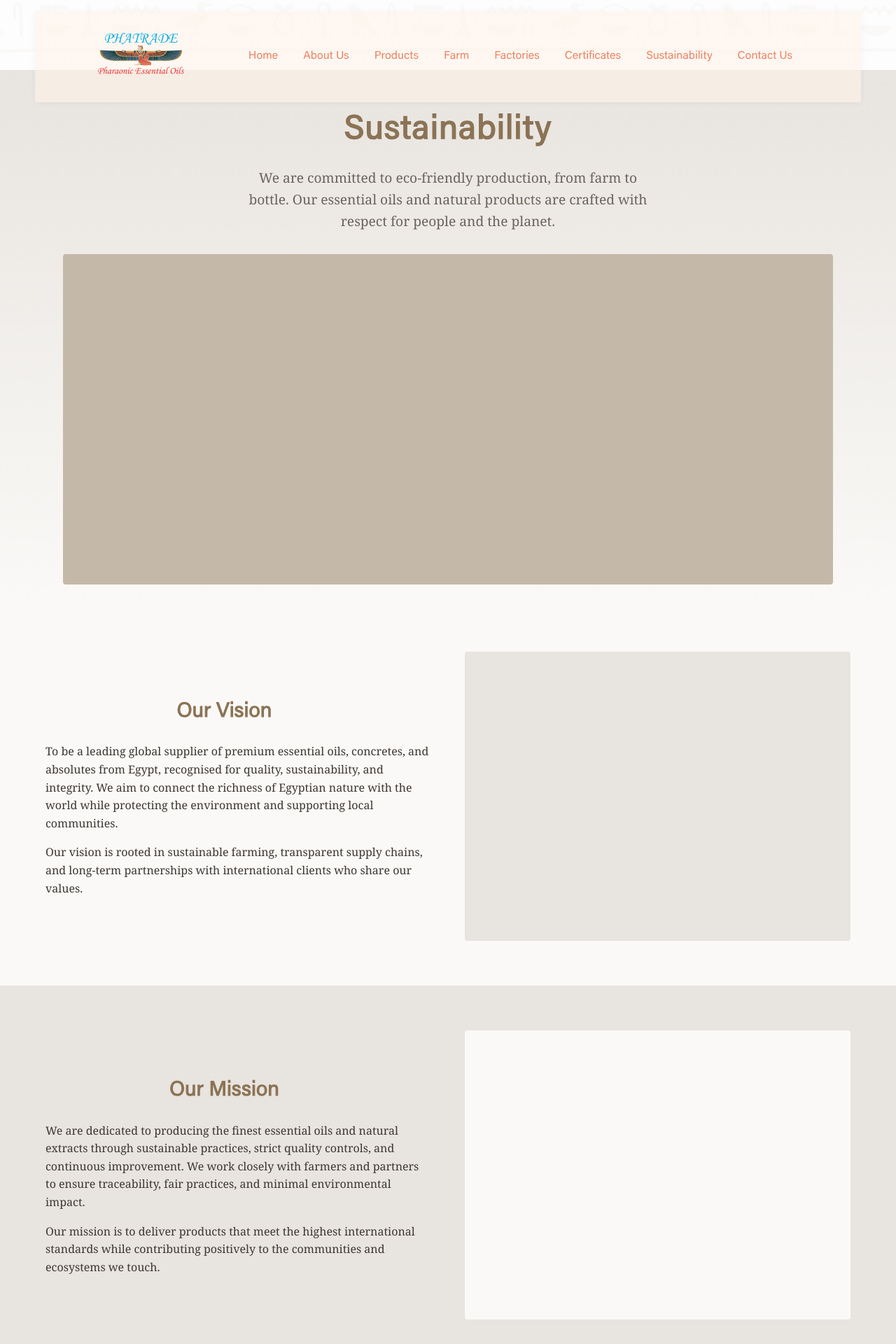
After one commit to Moamen236/phatrade, a Laravel app: page /sustainability in a window 1280 px wide. The commit adds this page. Shown: the top 1920 px of the page at 70% size. Run offline with Laravel 9, Linux system fonts and the light colour scheme; some libraries are stand-ins or nearby versions.

Commit message:
Add sustainability page and controller
- Created SustainabilityController to handle the sustainability page.
- Added sustainability view with structured sections for vision, mission, quality compliance, and sustainability commitment.
- Introduced sustainability CSS for styling the new page.
- Updated navigation to include a link to the sustainability page.
- Registered the sustainability route in web.php.

```diff
--- /dev/null
+++ b/app/Http/Controllers/SustainabilityController.php
@@ -0,0 +1,13 @@
+<?php
+
+namespace App\Http\Controllers;
+
+use App\Http\Controllers\Controller;
+
+class SustainabilityController extends Controller
+{
+    public function index()
+    {
+        return view('sustainability');
+    }
+}
--- /dev/null
+++ b/public/css/sustainability.css
@@ -0,0 +1,310 @@
+/*
+ * Sustainability Page – Pure CSS
+ * Egyptian essential oils & natural products – neutral, professional, responsive
+ */
+
+/* ========== Variables ========== */
+:root {
+    --color-beige: #e8e4df;
+    --color-off-white: #faf9f7;
+    --color-light-brown: #c4b8a8;
+    --color-brown: #8b7355;
+    --color-green: #5a7d5a;
+    --color-green-accent: #6b8f71;
+    --color-text: #3d3632;
+    --color-text-muted: #6b635b;
+    --color-border: #ddd8d2;
+    --container-max: 1150px;
+    --section-padding: 4rem 0;
+    --transition: 0.3s ease;
+}
+
+/* ========== Base & Container ========== */
+.sustainability-page {
+    font-family: Georgia, "Times New Roman", serif;
+    color: var(--color-text);
+    line-height: 1.65;
+    background-color: var(--color-off-white);
+}
+
+.sustainability-page .container {
+    max-width: var(--container-max);
+    margin: 0 auto;
+    padding: 0 1.5rem;
+}
+
+/* ========== 1. Hero Section ========== */
+.sustainability-hero {
+    text-align: center;
+    padding: 3rem 0 2rem;
+    background: linear-gradient(180deg, var(--color-beige) 0%, var(--color-off-white) 100%);
+}
+
+.sustainability-hero .hero-title {
+    font-size: clamp(2rem, 5vw, 3rem);
+    font-weight: 600;
+    color: var(--color-brown);
+    margin: 0 0 0.75rem;
+    letter-spacing: 0.02em;
+}
+
+.sustainability-hero .hero-subtitle {
+    font-size: clamp(1rem, 2.2vw, 1.2rem);
+    color: var(--color-text-muted);
+    max-width: 580px;
+    margin: 0 auto 2rem;
+}
+
+/* Replace with real banner image: background-image or <img> inside */
+.sustainability-hero .hero-image {
+    width: 100%;
+    max-width: 1100px;
+    margin: 0 auto;
+    aspect-ratio: 21 / 9;
+    background: var(--color-light-brown);
+    border-radius: 4px;
+}
+
+/* ========== 2. Vision Section ========== */
+.sustainability-vision {
+    padding: var(--section-padding);
+    background: var(--color-off-white);
+}
+
+.sustainability-vision .section-inner {
+    display: grid;
+    grid-template-columns: 1fr 1fr;
+    gap: 3rem;
+    align-items: center;
+}
+
+.sustainability-vision .section-title {
+    font-size: clamp(1.5rem, 3vw, 1.85rem);
+    color: var(--color-brown);
+    margin: 0 0 1.25rem;
+    font-weight: 600;
+}
+
+.sustainability-vision .section-text {
+    color: var(--color-text);
+    margin: 0 0 1rem;
+}
+
+.sustainability-vision .image-placeholder {
+    aspect-ratio: 4 / 3;
+    background: var(--color-beige);
+    border-radius: 4px;
+}
+
+@media (max-width: 768px) {
+    .sustainability-vision .section-inner {
+        grid-template-columns: 1fr;
+    }
+    .sustainability-vision .image-placeholder {
+        order: -1;
+    }
+}
+
+/* ========== 3. Mission Section ========== */
+.sustainability-mission {
+    padding: var(--section-padding);
+    background: var(--color-beige);
+}
+
+.sustainability-mission .section-inner {
+    display: grid;
+    grid-template-columns: 1fr 1fr;
+    gap: 3rem;
+    align-items: center;
+}
+
+.sustainability-mission .section-title {
+    font-size: clamp(1.5rem, 3vw, 1.85rem);
+    color: var(--color-brown);
+    margin: 0 0 1.25rem;
+    font-weight: 600;
+}
+
+.sustainability-mission .section-text {
+    color: var(--color-text);
+    margin: 0 0 1rem;
+}
+
+.sustainability-mission .image-placeholder {
+    aspect-ratio: 4 / 3;
+    background: var(--color-off-white);
+    border-radius: 4px;
+}
+
+@media (max-width: 768px) {
+    .sustainability-mission .section-inner {
+        grid-template-columns: 1fr;
+    }
+    .sustainability-mission .image-placeholder {
+        order: -1;
+    }
+}
+
+/* ========== 4. Quality & Compliance Section ========== */
+.sustainability-quality {
+    padding: var(--section-padding);
+    background: var(--color-off-white);
+}
+
+.sustainability-quality .section-title {
+    font-size: clamp(1.5rem, 3vw, 1.85rem);
+    color: var(--color-brown);
+    margin: 0 0 1.5rem;
+    font-weight: 600;
+    text-align: center;
+}
+
+.sustainability-quality .section-text {
+    color: var(--color-text);
+    margin: 0 auto 2.5rem;
+    max-width: 720px;
+    text-align: center;
+}
+
+.sustainability-quality .gallery {
+    display: grid;
+    grid-template-columns: repeat(3, 1fr);
+    gap: 1.25rem;
+}
+
+.sustainability-quality .image-placeholder {
+    aspect-ratio: 16 / 10;
+    background: var(--color-beige);
+    border-radius: 4px;
+}
+
+@media (max-width: 768px) {
+    .sustainability-quality .gallery {
+        grid-template-columns: 1fr;
+    }
+}
+
+/* ========== 5. Sustainability Commitment Section ========== */
+.sustainability-commitment {
+    padding: var(--section-padding);
+    background: var(--color-beige);
+}
+
+.sustainability-commitment .section-inner {
+    display: grid;
+    grid-template-columns: 1fr 1fr;
+    gap: 3rem;
+    align-items: start;
+}
+
+.sustainability-commitment .section-title {
+    font-size: clamp(1.5rem, 3vw, 1.85rem);
+    color: var(--color-brown);
+    margin: 0 0 1.5rem;
+    font-weight: 600;
+}
+
+.sustainability-commitment .commitment-list {
+    list-style: none;
+    padding: 0;
+    margin: 0;
+}
+
+.sustainability-commitment .commitment-list li {
+    display: flex;
+    align-items: flex-start;
+    gap: 1rem;
+    margin-bottom: 1.25rem;
+    color: var(--color-text);
+}
+
+/* CSS circle “icon” – no icon library */
+.sustainability-commitment .icon-circle {
+    flex-shrink: 0;
+    width: 1.25rem;
+    height: 1.25rem;
+    border-radius: 50%;
+    background: var(--color-green-accent);
+}
+
+.sustainability-commitment .image-placeholder {
+    aspect-ratio: 4 / 3;
+    background: var(--color-off-white);
+    border-radius: 4px;
+}
+
+@media (max-width: 768px) {
+    .sustainability-commitment .section-inner {
+        grid-template-columns: 1fr;
+    }
+    .sustainability-commitment .image-placeholder {
+        order: -1;
+    }
+}
+
+/* ========== 6. Trusted Supplier Section ========== */
+.sustainability-trusted {
+    padding: var(--section-padding);
+    background: var(--color-off-white);
+}
+
+.sustainability-trusted .section-title {
+    font-size: clamp(1.5rem, 3vw, 1.85rem);
+    color: var(--color-brown);
+    margin: 0 0 1.25rem;
+    font-weight: 600;
+    text-align: center;
+}
+
+.sustainability-trusted .section-text {
+    color: var(--color-text);
+    margin: 0 auto 2rem;
+    max-width: 720px;
+    text-align: center;
+}
+
+.sustainability-trusted .image-placeholder {
+    width: 100%;
+    max-width: 1100px;
+    margin: 0 auto;
+    aspect-ratio: 21 / 9;
+    background: var(--color-light-brown);
+    border-radius: 4px;
+}
+
+/* ========== 7. Call To Action Section ========== */
+.sustainability-cta {
+    padding: var(--section-padding);
+    background: linear-gradient(180deg, var(--color-green) 0%, var(--color-green-accent) 100%);
+    text-align: center;
+}
+
+.sustainability-cta .cta-text {
+    font-size: clamp(1.1rem, 2vw, 1.35rem);
+    color: var(--color-off-white);
+    margin: 0 0 1.5rem;
+    max-width: 640px;
+    margin-left: auto;
+    margin-right: auto;
+}
+
+.sustainability-cta .cta-button {
+    display: inline-block;
+    padding: 0.85rem 1.75rem;
+    background: var(--color-off-white);
+    color: var(--color-green);
+    text-decoration: none;
+    font-weight: 600;
+    border-radius: 6px;
+    transition: opacity var(--transition), transform var(--transition);
+}
+
+.sustainability-cta .cta-button:hover {
+    opacity: 0.95;
+    transform: translateY(-2px);
+}
+
+/* ========== Utility ========== */
+.sustainability-page .section-text:last-child {
+    margin-bottom: 0;
+}
--- a/resources/views/layouts/navbar.blade.php
+++ b/resources/views/layouts/navbar.blade.php
@@ -19,6 +19,7 @@
                 <li><a href="{{ route('farm') }}" class="nav-link">Farm</a></li>
                 <li><a href="{{ route('factories') }}" class="nav-link">Factories</a></li>
                 <li><a href="{{ route('certificates') }}" class="nav-link">Certificates</a></li>
+                <li><a href="{{ route('sustainability') }}" class="nav-link">Sustainability</a></li>
                 <li><a href="{{ route('contact') }}" class="nav-link">Contact Us</a></li>
             </ul>
         </div>
--- /dev/null
+++ b/resources/views/sustainability.blade.php
@@ -0,0 +1,108 @@
+@extends('layouts.app')
+
+@section('title', 'Sustainability')
+
+@push('styles')
+    <link rel="stylesheet" href="{{ asset('css/sustainability.css') }}">
+@endpush
+
+@section('content')
+<article class="sustainability-page">
+    {{-- 1. Hero Section --}}
+    <header class="sustainability-hero">
+        <div class="container">
+            <h1 class="hero-title">Sustainability</h1>
+            <p class="hero-subtitle">We are committed to eco-friendly production, from farm to bottle. Our essential oils and natural products are crafted with respect for people and the planet.</p>
+            {{-- Replace with real banner: <img> or div with background-image --}}
+            <div class="hero-image image-placeholder" role="img" aria-label="Sustainability banner"></div>
+        </div>
+    </header>
+
+    {{-- 2. Vision Section --}}
+    <section class="sustainability-vision" aria-labelledby="vision-title">
+        <div class="container">
+            <div class="section-inner">
+                <div>
+                    <h2 id="vision-title" class="section-title">Our Vision</h2>
+                    <p class="section-text">To be a leading global supplier of premium essential oils, concretes, and absolutes from Egypt, recognised for quality, sustainability, and integrity. We aim to connect the richness of Egyptian nature with the world while protecting the environment and supporting local communities.</p>
+                    {{-- Replace paragraph above with content from your document if needed --}}
+                    <p class="section-text">Our vision is rooted in sustainable farming, transparent supply chains, and long-term partnerships with international clients who share our values.</p>
+                </div>
+                {{-- Replace with real image: factory, nature, or farming --}}
+                <div class="image-placeholder" aria-hidden="true"></div>
+            </div>
+        </div>
+    </section>
+
+    {{-- 3. Mission Section --}}
+    <section class="sustainability-mission" aria-labelledby="mission-title">
+        <div class="container">
+            <div class="section-inner">
+                <div>
+                    <h2 id="mission-title" class="section-title">Our Mission</h2>
+                    <p class="section-text">We are dedicated to producing the finest essential oils and natural extracts through sustainable practices, strict quality controls, and continuous improvement. We work closely with farmers and partners to ensure traceability, fair practices, and minimal environmental impact.</p>
+                    {{-- Replace with content from your document --}}
+                    <p class="section-text">Our mission is to deliver products that meet the highest international standards while contributing positively to the communities and ecosystems we touch.</p>
+                </div>
+                {{-- Replace with real image beside or below text --}}
+                <div class="image-placeholder" aria-hidden="true"></div>
+            </div>
+        </div>
+    </section>
+
+    {{-- 4. Quality & Compliance Section --}}
+    <section class="sustainability-quality" aria-labelledby="quality-title">
+        <div class="container">
+            <h2 id="quality-title" class="section-title">Quality & Compliance</h2>
+            <p class="section-text">We adhere to internationally recognised standards including HACCP (Hazard Analysis Critical Control Points), EU regulations, FDA requirements, and CODEX guidelines. Our facilities and processes are designed to ensure food safety, traceability, and consistent quality for fragrance and flavour applications worldwide.</p>
+            {{-- Replace with content from your document --}}
+            <div class="gallery">
+                {{-- Replace with real images (e.g. certificates, facility, lab) --}}
+                <div class="image-placeholder" aria-hidden="true"></div>
+                <div class="image-placeholder" aria-hidden="true"></div>
+                <div class="image-placeholder" aria-hidden="true"></div>
+            </div>
+        </div>
+    </section>
+
+    {{-- 5. Sustainability Commitment Section --}}
+    <section class="sustainability-commitment" aria-labelledby="commitment-title">
+        <div class="container">
+            <div class="section-inner">
+                <div>
+                    <h2 id="commitment-title" class="section-title">Our Sustainability Commitment</h2>
+                    <ul class="commitment-list">
+                        <li><span class="icon-circle" aria-hidden="true"></span> Sustainable sourcing and support for local farmers and communities.</li>
+                        <li><span class="icon-circle" aria-hidden="true"></span> Responsible use of water and energy in our distillation and extraction processes.</li>
+                        <li><span class="icon-circle" aria-hidden="true"></span> Minimising waste and promoting recycling and reuse where possible.</li>
+                        <li><span class="icon-circle" aria-hidden="true"></span> Traceability from raw material to finished product for transparency and quality.</li>
+                        <li><span class="icon-circle" aria-hidden="true"></span> Continuous improvement in environmental and social performance.</li>
+                    </ul>
+                    {{-- Replace list items with content from your document --}}
+                </div>
+                {{-- Optional image placeholder on the right --}}
+                <div class="image-placeholder" aria-hidden="true"></div>
+            </div>
+        </div>
+    </section>
+
+    {{-- 6. Trusted Supplier Section --}}
+    <section class="sustainability-trusted" aria-labelledby="trusted-title">
+        <div class="container">
+            <h2 id="trusted-title" class="section-title">Your Trusted Materials Supplier in Egypt</h2>
+            <p class="section-text">With decades of experience and two production facilities in Egypt, we are your reliable partner for essential oils, concretes, and absolutes. We combine traditional expertise with modern technology to deliver products that meet the demands of the global fragrance and flavour industry.</p>
+            {{-- Replace with real full-width image --}}
+            <div class="image-placeholder" aria-hidden="true"></div>
+        </div>
+    </section>
+
+    {{-- 7. Call To Action Section --}}
+    <section class="sustainability-cta" aria-labelledby="cta-text">
+        <div class="container">
+            <p id="cta-text" class="cta-text">Get in Touch with us for the best quality of essential oils, concretes and absolutes.</p>
+            {{-- WhatsApp-style CTA: replace href with https://wa.me/YOUR_NUMBER (e.g. 201234567890) for WhatsApp --}}
+            <a href="{{ route('contact') }}" class="cta-button">Get in Touch</a>
+        </div>
+    </section>
+</article>
+@endsection
--- a/routes/web.php
+++ b/routes/web.php
@@ -8,9 +8,11 @@ use App\Http\Controllers\ContactController;
 use App\Http\Controllers\FactoryController;
 use App\Http\Controllers\ProductController;
 use App\Http\Controllers\CertificateController;
+use App\Http\Controllers\SustainabilityController;
 
 Route::get('/', [HomeController::class, 'index'])->name('home');
 Route::get('/about', [AboutController::class, 'index'])->name('about');
+Route::get('/sustainability', [SustainabilityController::class, 'index'])->name('sustainability');
 Route::get('/factories', [FactoryController::class, 'index'])->name('factories');
 Route::get('/farm', [FarmController::class, 'index'])->name('farm');
 Route::get('/certificates', [CertificateController::class, 'index'])->name('certificates');
```
Also changed, not shown: database/seeders/DatabaseSeeder.php (+8 -8 lines).
